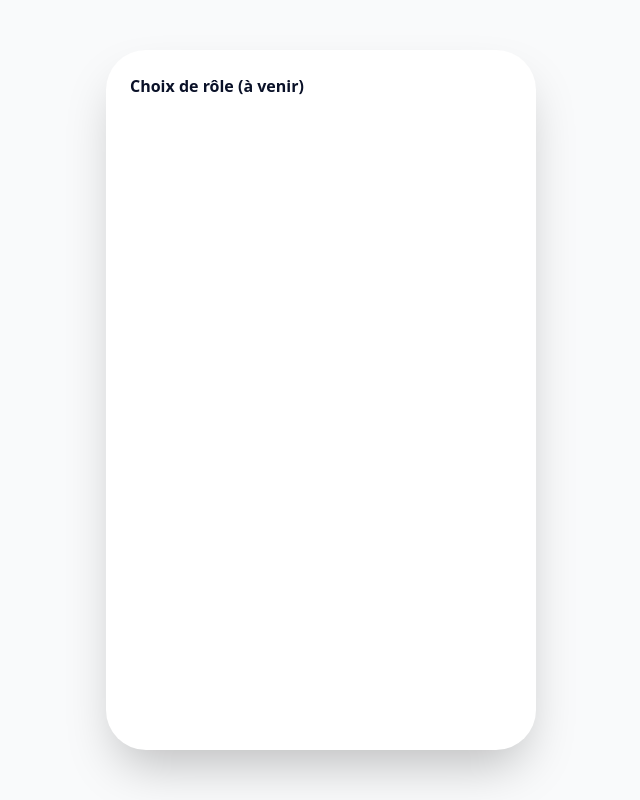
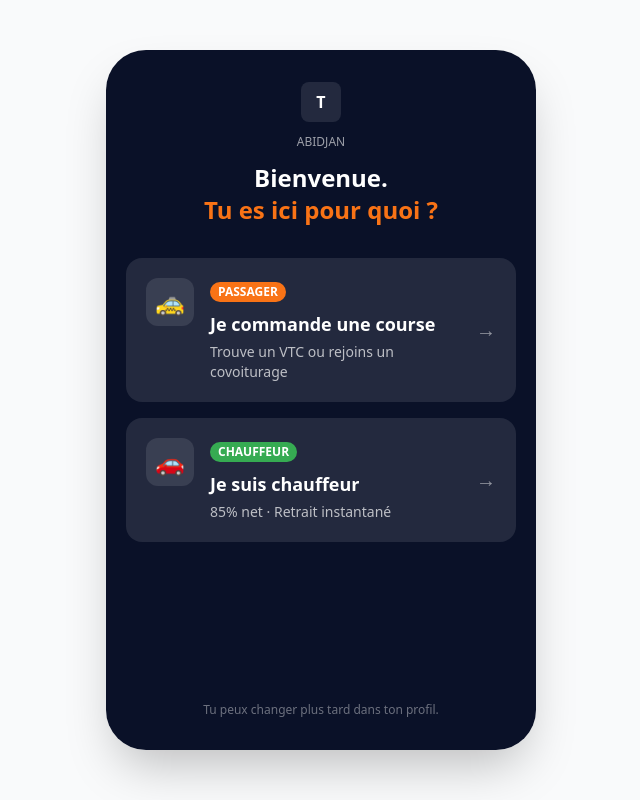
Before and after one commit to IndxOne/indx-taga, a React (Vite) app: page / in a window 1280 px wide. Shown: the whole page, without its empty margins (319-959 px from the left). Built offline with nearby package versions, Linux system fonts and the light colour scheme.

Commit message:
feat: implement RoleChoice screen (hybrid A+B)

```diff
--- a/src/App.jsx
+++ b/src/App.jsx
@@ -1,5 +1,6 @@
 import { BrowserRouter, Routes, Route, Navigate } from 'react-router-dom'
 import PhoneFrame from './components/PhoneFrame'
+import RoleChoice from './screens/RoleChoice'
 
 function Stub({ name }) {
   return <div className="p-6 text-taga-navy font-semibold">{name} (à venir)</div>
@@ -10,7 +11,7 @@ function App() {
     <BrowserRouter>
       <PhoneFrame>
         <Routes>
-          <Route path="/" element={<Stub name="Choix de rôle" />} />
+          <Route path="/" element={<RoleChoice />} />
           <Route path="/onboarding" element={<Stub name="Onboarding" />} />
           <Route path="/client/home" element={<Stub name="Accueil" />} />
           <Route path="/client/estimate" element={<Stub name="Estimation" />} />
--- /dev/null
+++ b/src/screens/RoleChoice.jsx
@@ -0,0 +1,47 @@
+import { useNavigate } from 'react-router-dom'
+import { useAppStore } from '../store/useAppStore'
+import RoleCard from '../components/RoleCard'
+
+export default function RoleChoice() {
+  const navigate = useNavigate()
+  const setRole = useAppStore((state) => state.setRole)
+
+  const selectRole = (role) => {
+    setRole(role)
+    navigate('/onboarding')
+  }
+
+  return (
+    <div className="flex-1 bg-taga-navy px-5 py-8 flex flex-col">
+      <div className="text-center mb-8">
+        <div className="w-10 h-10 mx-auto rounded-lg bg-white/10 text-white flex items-center justify-center font-bold mb-3">
+          T
+        </div>
+        <p className="text-white/60 text-xs">ABIDJAN</p>
+        <h1 className="text-white text-2xl font-bold mt-3">Bienvenue.</h1>
+        <p className="text-taga-mango text-2xl font-bold">Tu es ici pour quoi ?</p>
+      </div>
+
+      <div className="flex flex-col gap-4">
+        <RoleCard
+          icon="🚕"
+          badge="PASSAGER"
+          badgeColor="bg-taga-mango"
+          title="Je commande une course"
+          subtitle="Trouve un VTC ou rejoins un covoiturage"
+          onSelect={() => selectRole('passenger')}
+        />
+        <RoleCard
+          icon="🚗"
+          badge="CHAUFFEUR"
+          badgeColor="bg-taga-green"
+          title="Je suis chauffeur"
+          subtitle="85% net · Retrait instantané"
+          onSelect={() => selectRole('driver')}
+        />
+      </div>
+
+      <p className="text-white/40 text-xs text-center mt-auto pt-8">Tu peux changer plus tard dans ton profil.</p>
+    </div>
+  )
+}
```
